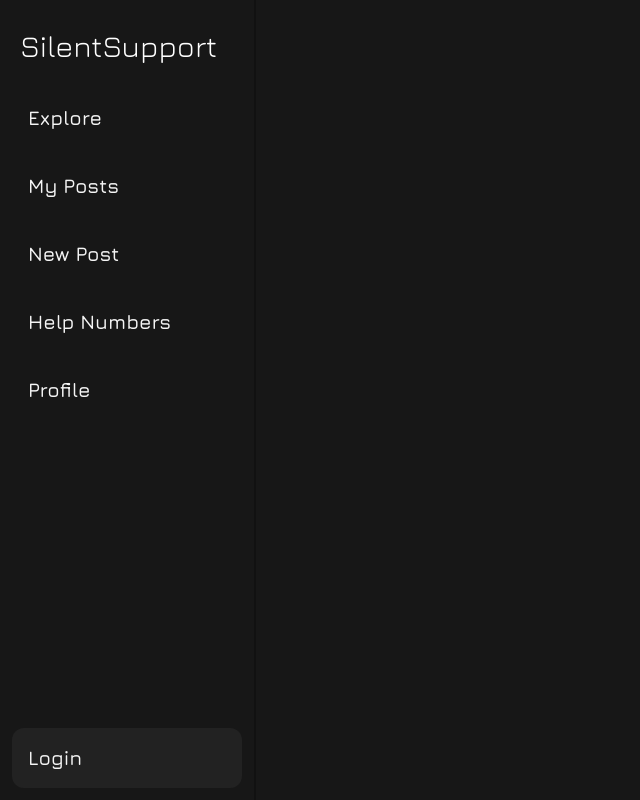
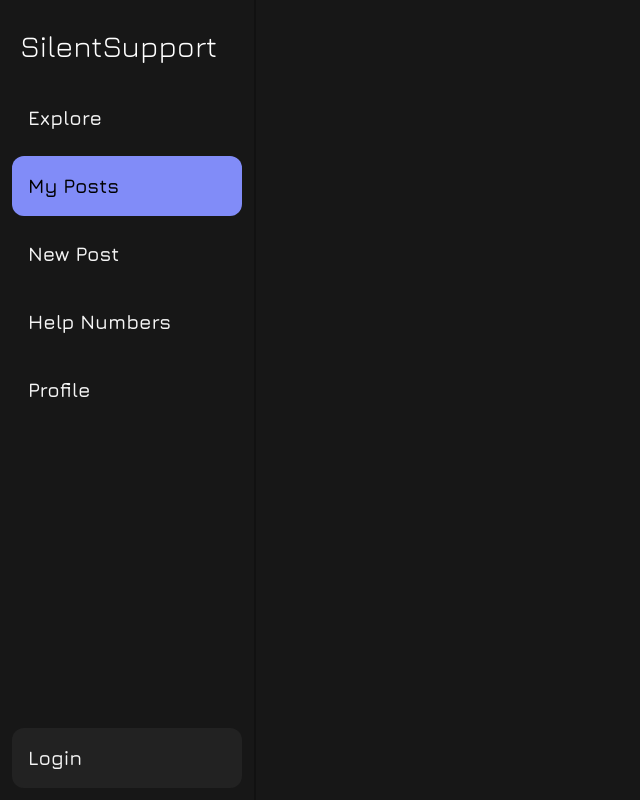
Before and after one commit to jane-does-coding/FindHelp, a Next.js app: page /my_posts in a window 1280 px wide. Shown: the whole page, without its empty margins (0-640 px from the left). Built offline with nearby package versions, Linux system fonts and the light colour scheme; no server answers.

Commit message:
link fixed

```diff
--- a/app/components/SideMenu/SideMenu.tsx
+++ b/app/components/SideMenu/SideMenu.tsx
@@ -43,10 +43,10 @@ const SideMenu = ({ currentUser }: any) => {
 			</button>
 			<button
 				onClick={() =>
-					currentUser ? router.push("/my-posts") : loginModal.onOpen()
+					currentUser ? router.push("/my_posts") : loginModal.onOpen()
 				}
 				className={`  cursor-pointer transition w-full p-3 xl:p-4 rounded-xl flex items-center justify-start text-md xl:text-xl jura font-semibold ${
-					pathname === "/my-posts"
+					pathname === "/my_posts"
 						? "bg-indigo-400 hover:bg-indigo-300 text-black"
 						: "bg-neutral-800/0 hover:bg-neutral-700/25 text-neutral-100 "
 				}`} // Apply active class
```
